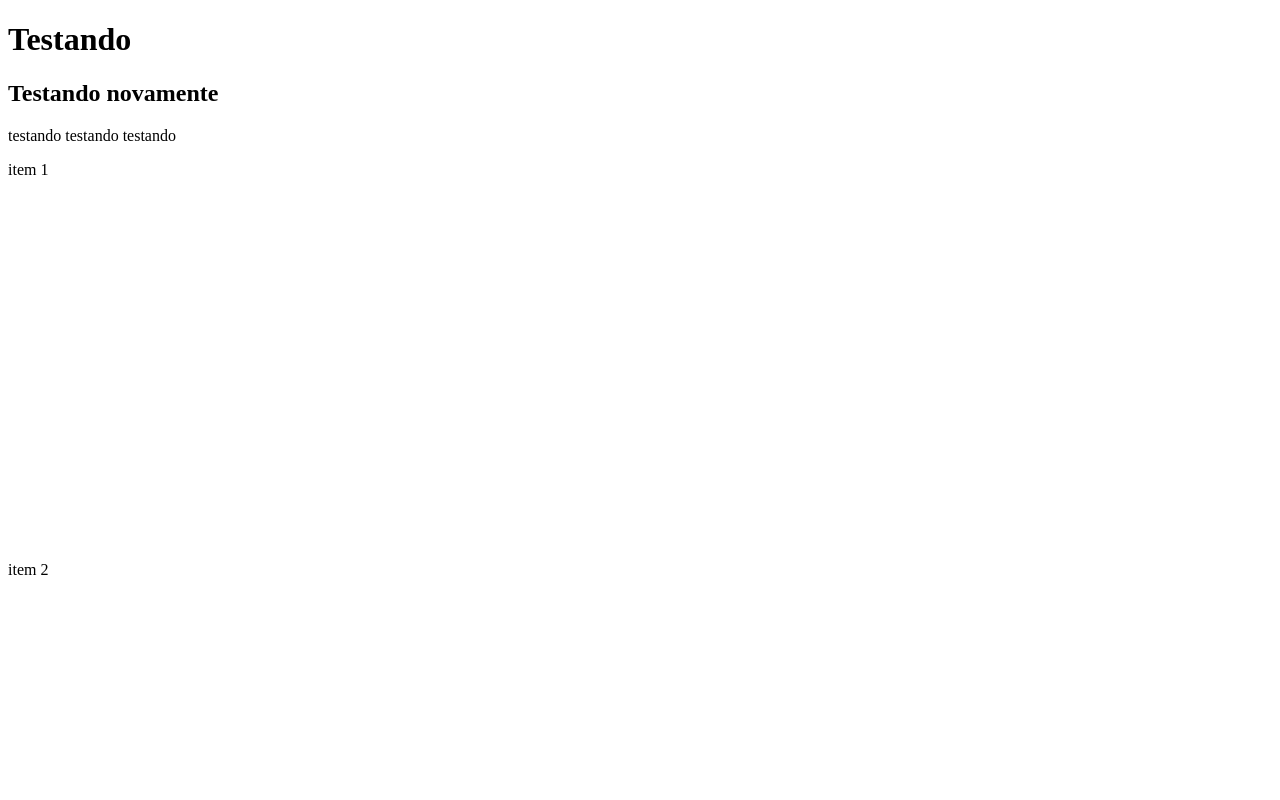
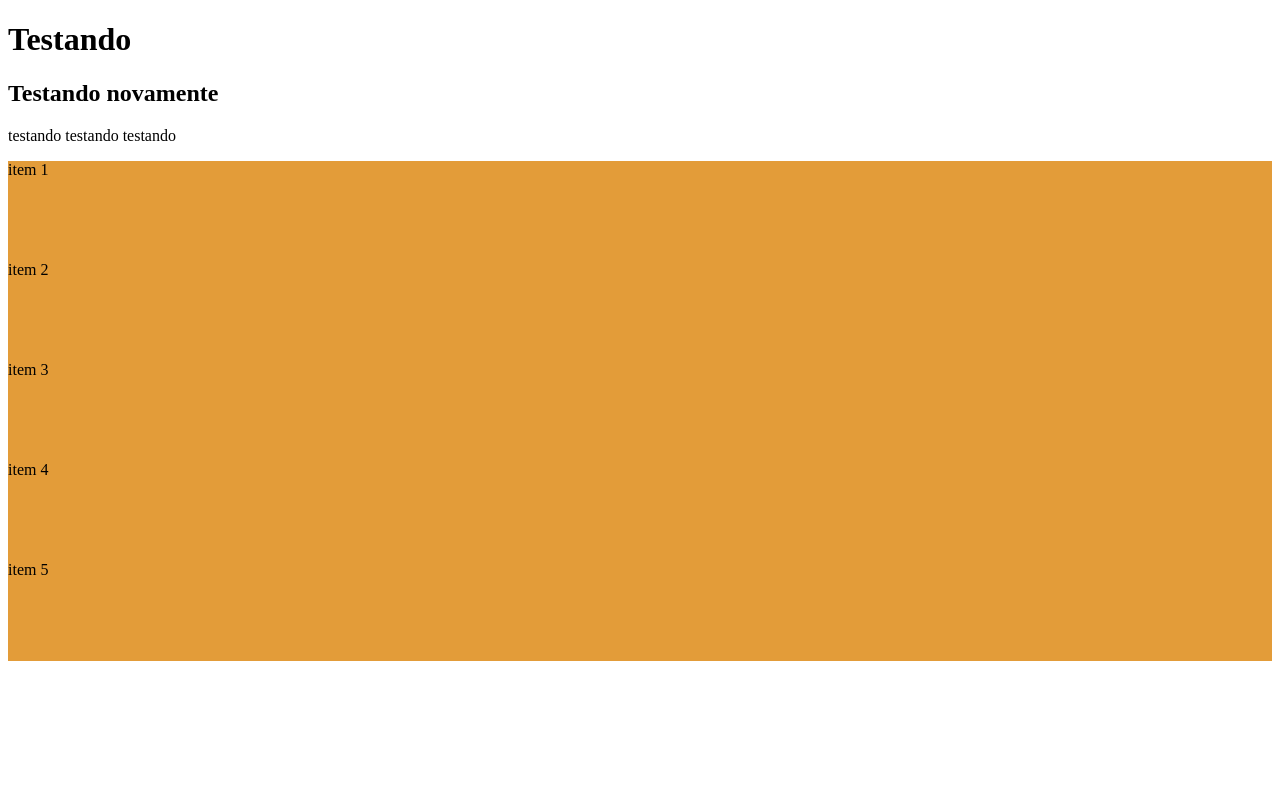
Before and after one commit to MrcCravo/treino_remoto, a plain HTML site: page index.html in a window 1280 px wide. Shown: the top 800 px of the page. Drawn offline with Linux system fonts and the light colour scheme.

Commit message:
treino diário

```diff
--- a/style.css
+++ b/style.css
@@ -1,4 +1,9 @@
 .teste{
     display: grid;
-    grid-template-rows: 400px 400px 400px 400px 400px;
+    grid-template-rows: 100px 100px 100px 100px 100px;
+
 }
+
+.item{
+    background-color: rgb(227, 156, 57);
+}
```
